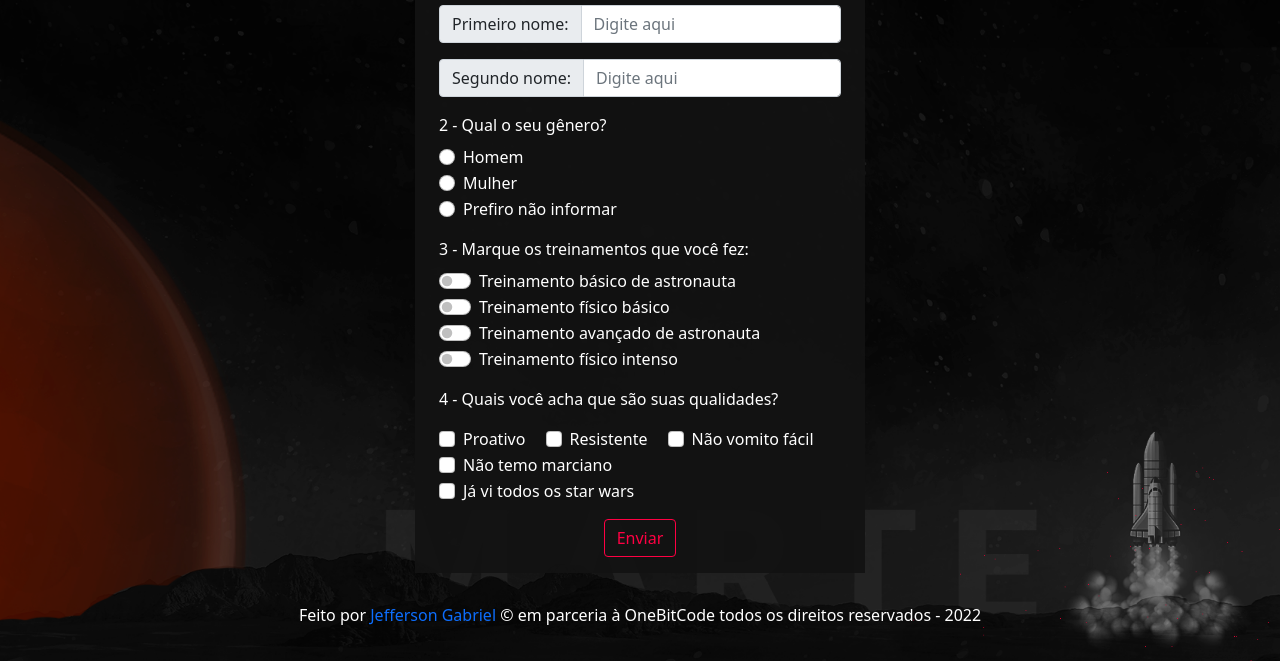
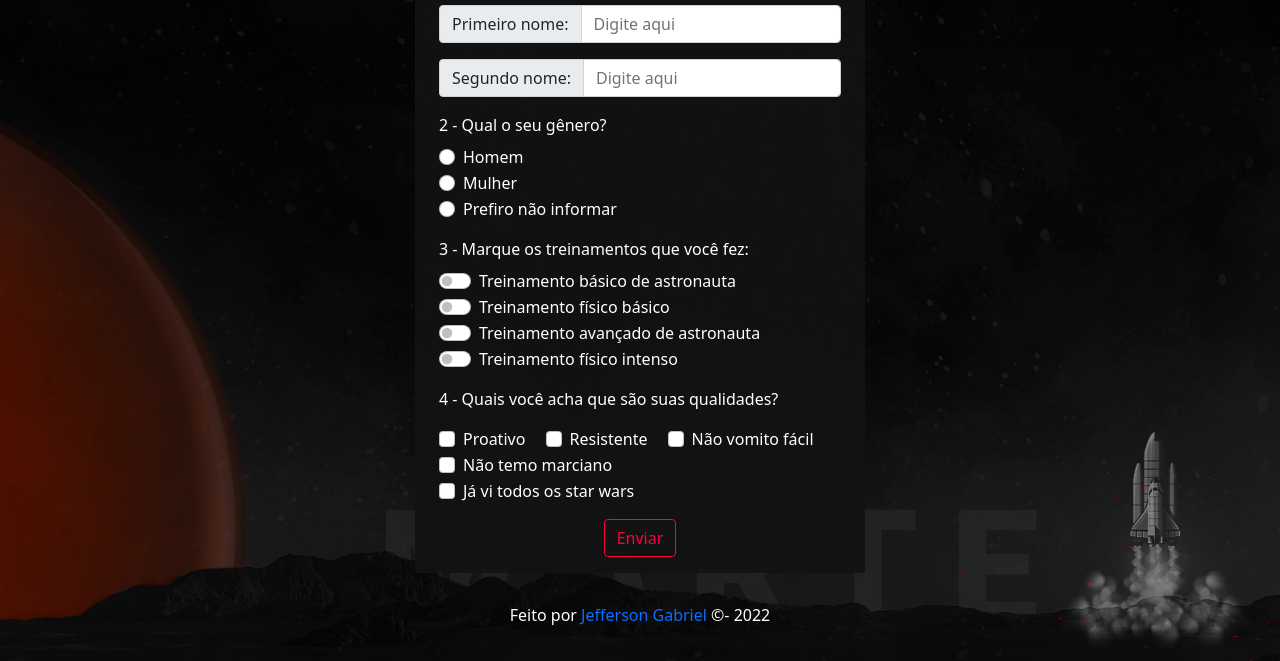
Before and after one commit to nosreffej1/Landingpage-OnebitX, a plain HTML site: page index.html in a window 1280 px wide. Shown: the part 152-813 px from the top of the page. Drawn offline with nearby package versions, Linux system fonts and the light colour scheme.

Commit message:
Update index.html

```diff
--- a/index.html
+++ b/index.html
@@ -199,7 +199,7 @@
 
     <!-- Copy -->
     <div class="container text-center fotter">
-        <p>Feito por <a class="textDecoration" href="https://github.com/nosreffej1" target="_blank">Jefferson Gabriel</a> &copy; em parceria à OneBitCode todos os direitos reservados - 2022</p>
+        <p>Feito por <a class="textDecoration" href="https://github.com/nosreffej1" target="_blank">Jefferson Gabriel</a> &copy;- 2022</p>
     </div>
 
     <!-- JS bootstrap -->
```
